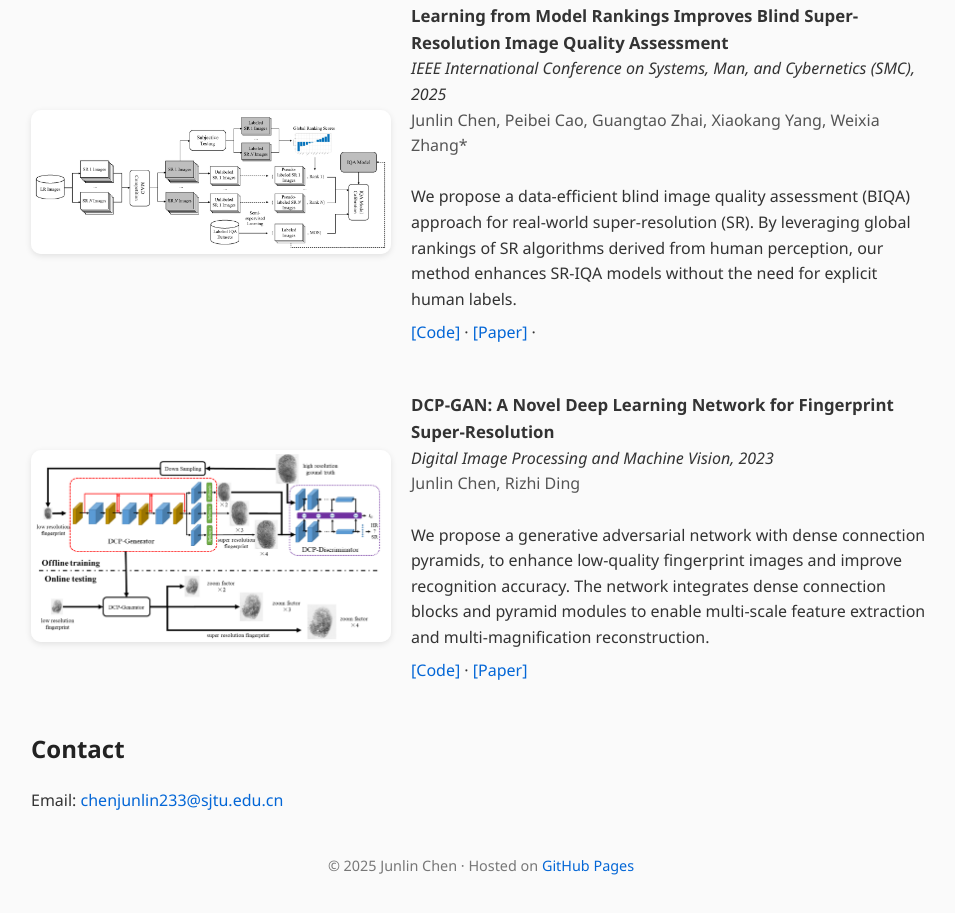
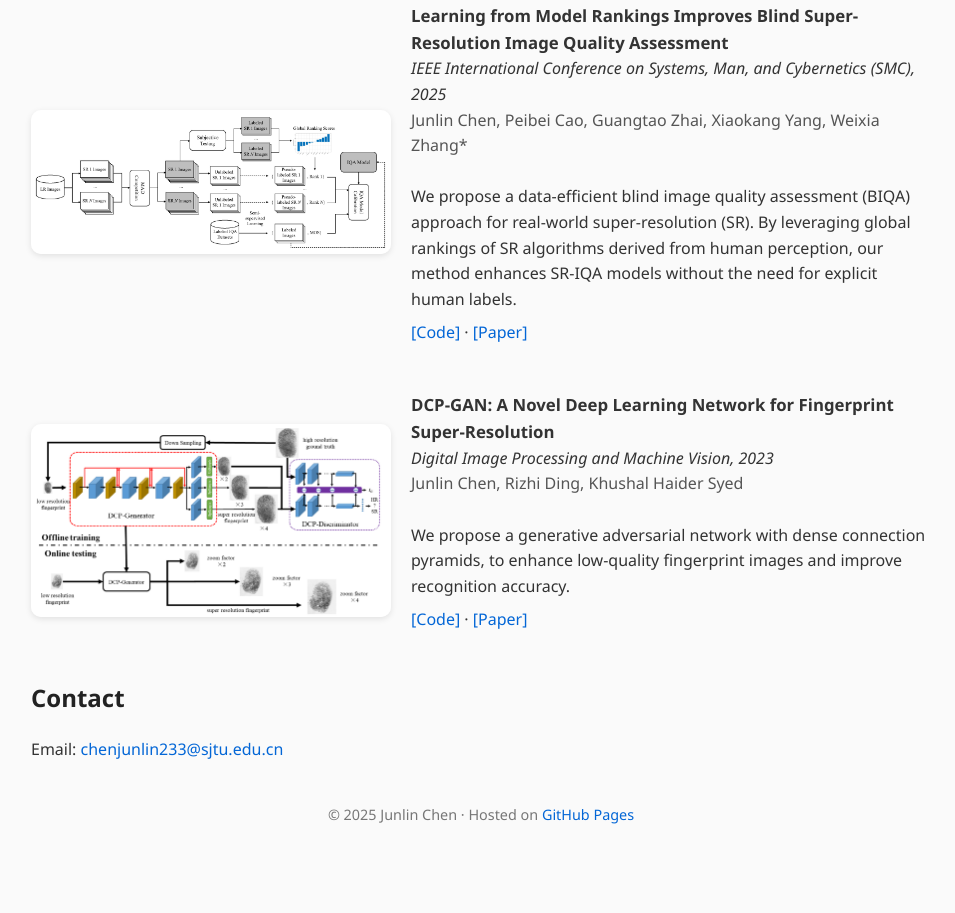
Before and after one commit to cschenjunlin/cschenjunlin.github.io, a plain HTML site: page index.html in a window 1280 px wide. Shown: the part 729-1642 px from the top of the page, without its empty margins (159-1114 px from the left). After the commit the page ends 1595 px from the top, so only its background shows below. Drawn offline with Linux system fonts and the light colour scheme.

Commit message:
Update index.html

```diff
--- a/index.html
+++ b/index.html
@@ -113,7 +113,7 @@
         </p>
         <p style="margin-top: 8px;">
           <a href="https://github.com/cschenjunlin/SR-IQA-SMC25" target="_blank">[Code]</a> ·
-          <a href="https://arxiv.org/abs/your_arxiv_id" target="_blank">[Paper]</a> ·
+          <a href="https://arxiv.org/abs/your_arxiv_id" target="_blank">[Paper]</a>
         </p>
       </div>
     </div>
@@ -129,13 +129,11 @@
         <b style="font-size: 1.05em;">DCP-GAN: A Novel Deep Learning Network for Fingerprint Super-Resolution</b><br>
         <i>Digital Image Processing and Machine Vision, 2023</i><br>
         <span style="color: #555;">
-          Junlin Chen, Rizhi Ding
+          Junlin Chen, Rizhi Ding, Khushal Haider Syed
         </span><br><br>
         <p style="margin: 0;">
           We propose a generative adversarial network with dense connection pyramids,
           to enhance low-quality fingerprint images and improve recognition accuracy.
-          The network integrates dense connection blocks and pyramid modules to enable
-          multi-scale feature extraction and multi-magnification reconstruction.
         </p>
         <p style="margin-top: 8px;">
           <a href="https://github.com/cschenjunlin/DCP-GAN" target="_blank">[Code]</a> ·
```
